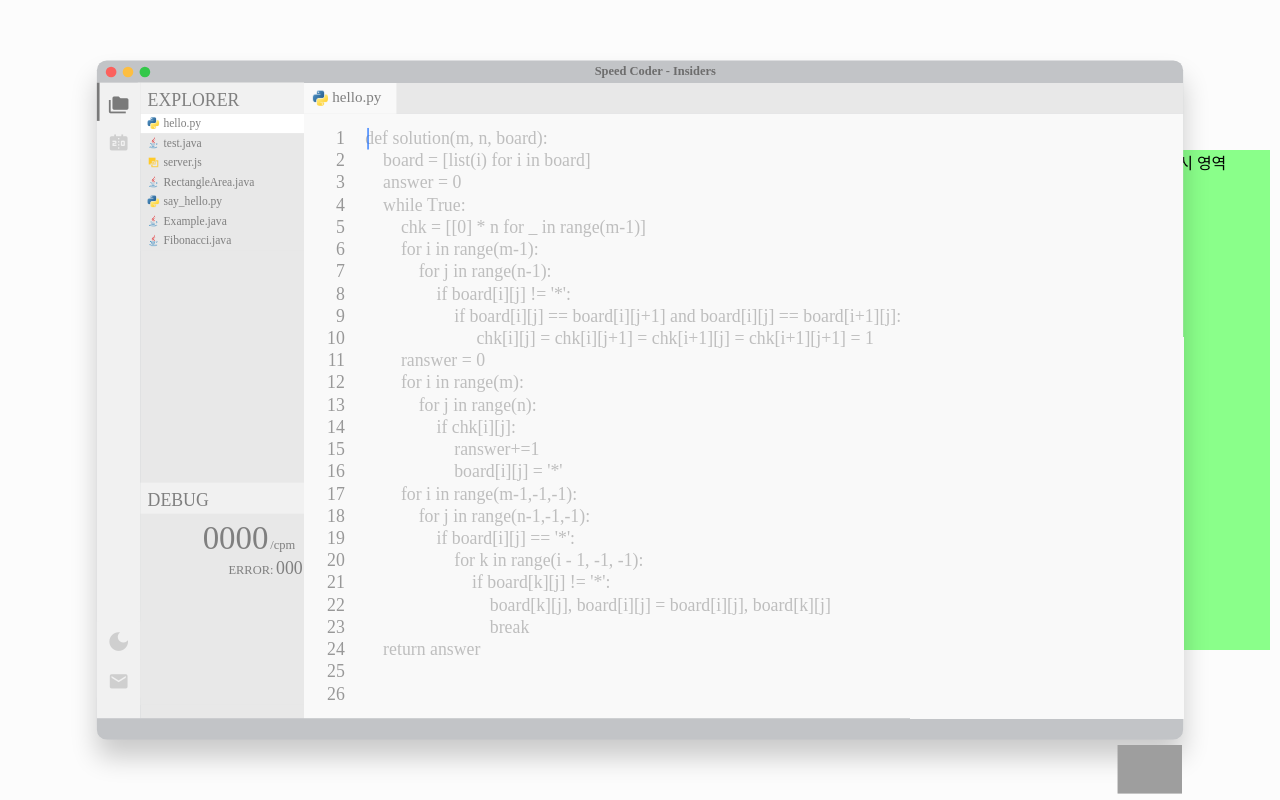
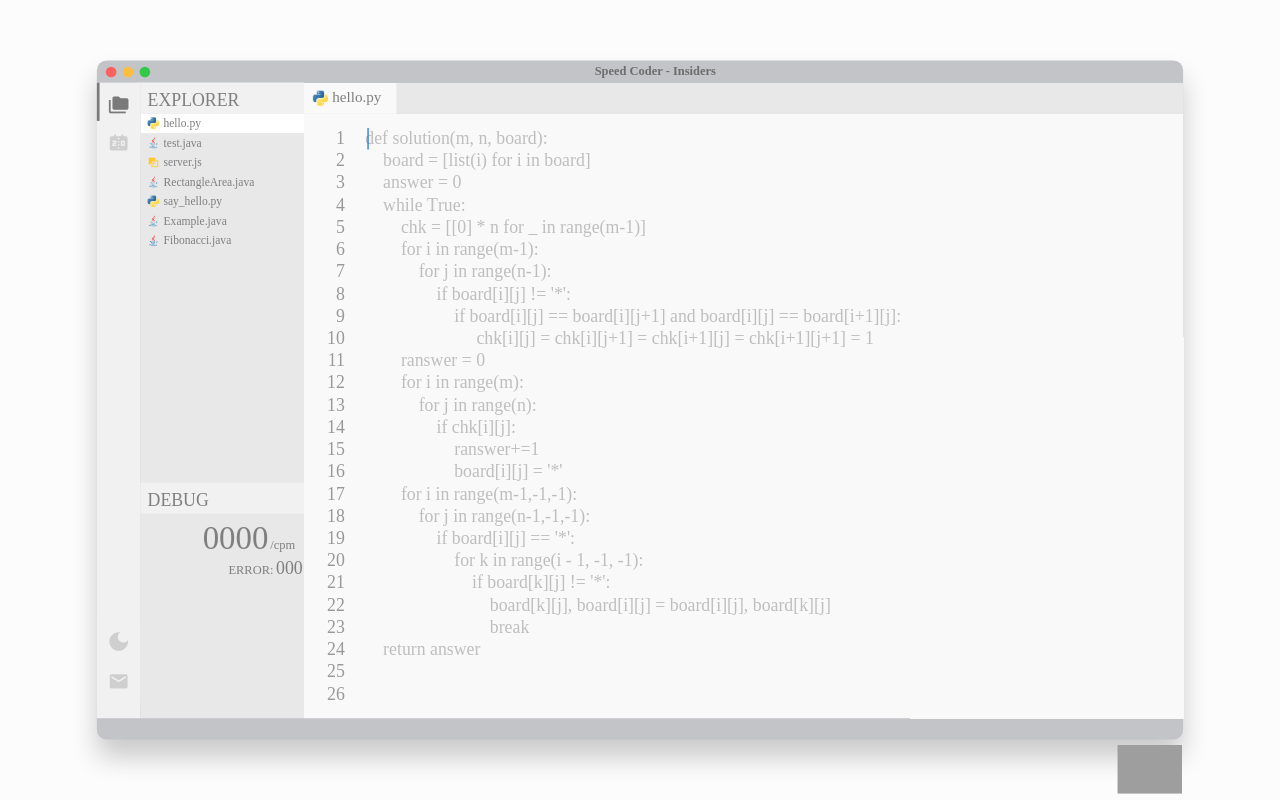
Before and after one commit to Seol-JY/SpeedCoder, a React (Create React App) app in the folder client/: page / in a window 1280 px wide. Built offline with nearby package versions, Linux system fonts and the light colour scheme; grey boxes are pictures that could not be loaded; a web font is replaced by a local one.

Commit message:
feat: 광고 제거

```diff
--- a/client/public/index.html
+++ b/client/public/index.html
@@ -17,11 +17,6 @@
       href="https://fonts.googleapis.com/icon?family=Material+Icons"
       rel="stylesheet"
     />
-    <script
-      async
-      src="https://pagead2.googlesyndication.com/pagead/js/adsbygoogle.js?client=ca-pub-8658385917169302"
-      crossorigin="anonymous"
-    ></script>
     <title>Speed Coder</title>
   </head>
   <body onpaste="return false">
--- a/client/src/App.js
+++ b/client/src/App.js
@@ -9,7 +9,6 @@ import { useState, useEffect } from "react";
 import { Provider } from "react-redux";
 import store from "./redux/store";
 import Draggable from "react-draggable";
-import InFeedAdvertise from "./components/advertises/InFeedAdvertise";
 
 function App() {
   const [section, setSection] = useState("1");
@@ -77,45 +76,6 @@ function App() {
 
   return (
     <Provider store={store}>
-      {/* <div
-        style={{
-          margin: "0",
-          fontSize: "20px",
-          position: "absolute",
-          left: "calc(100vw/2 - 150px)",
-          top: "calc(100vh/2 - 100px)",
-          display: "flex",
-          justifyContent: "space-around",
-          alignItems: "center",
-          height: "100px",
-          width: "300px",
-          backgroundColor: "var(--topbar-background-color)",
-          borderRadius: "10px",
-          transition: "background-color 0.3s",
-          flexDirection: "column",
-        }}
-      >
-        <h1 style={{ position: "static" }}>
-          Number of clicks: {counterValue.toLocaleString("ko-KR")}
-        </h1>
-        {buttonClicked || (
-          <button
-            onClick={() => {
-              increaseCounter();
-              setButtonClicked(true);
-            }}
-            className="sidebarsection-list"
-            style={{
-              width: "120px",
-              height: "40px",
-              border: "0.8px solid darkgray",
-              borderRadius: "10px",
-            }}
-          >
-            Can you press it?
-          </button>
-        )}
-      </div> */}
       <div
         style={{
           margin: "0 10px 0 0",
@@ -126,9 +86,7 @@ function App() {
           justifyContent: "space-around",
           alignItems: "center",
         }}
-      >
-        <InFeedAdvertise />
-      </div>
+      ></div>
       <div className="scale-wrapper" style={{ transform: `scale(${scale})` }}>
         <Draggable onDrag={(e, data) => trackPos(data)}>
           <div className="form no-drag">
--- a/client/src/components/Sidebar.jsx
+++ b/client/src/components/Sidebar.jsx
@@ -2,8 +2,6 @@ import { useEffect, useState } from "react";
 import Debug from "./Debug";
 import LeaderBoard from "./LeaderBoard";
 import IconGenerator from "./IconGenerator";
-import InFeedAdvertise from "./advertises/InFeedAdvertise";
-
 export default function Sidebar(props) {
   const [filestate, setFilestate] = useState("hello.py");
   const filename = [
--- a/client/src/components/advertises/InFeedAdvertise.jsx
+++ /dev/null
@@ -1,44 +0,0 @@
-import { useEffect } from "react";
-
-const InFeedAdvertise = () => {
-  useEffect(() => {
-    if (process.env.NODE_ENV === "production")
-      try {
-        (window.adsbygoogle = window.adsbygoogle || []).push({});
-        console.log("Advertise is pushed");
-      } catch (e) {
-        console.error("AdvertiseError", e);
-      }
-  }, []);
-
-  //production이 아닌 경우 대체 컴포넌트 표시
-  if (process.env.NODE_ENV !== "production")
-    return (
-      <div
-        style={{
-          background: "#8aff8a",
-          color: "black",
-          display: "inline-block",
-          width: "140px",
-          height: "500px",
-        }}
-      >
-        광고 표시 영역
-      </div>
-    );
-  //production인 경우 구글 광고 표시
-  return (
-    <ins
-      className="adsbygoogle"
-      style={{
-        display: "inline-block",
-        width: "140px",
-        height: "500px",
-      }}
-      data-ad-client="ca-pub-8658385917169302"
-      data-ad-slot="5603304488"
-    ></ins>
-  );
-};
-
-export default InFeedAdvertise;
```
Also changed, not shown: client/src/components/LeaderBoard.jsx (+2 -17 lines).
